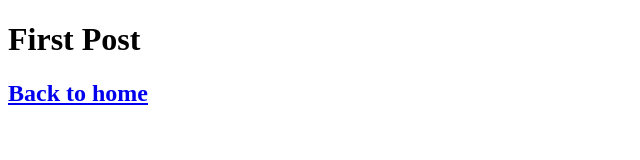
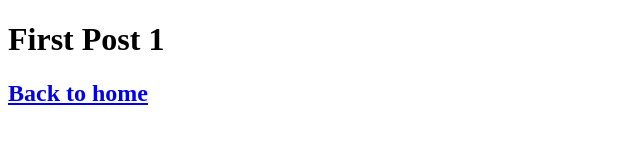
Before and after one commit to wjphe1/nextjs-mlm, a Next.js app: page /posts/first-post in a window 1280 px wide. Shown: the top 160 px of the page, without its empty margins (0-640 px from the left). Built offline with nearby package versions, Linux system fonts and the light colour scheme.

Commit message:
trigger deploy

```diff
--- a/pages/posts/first-post.js
+++ b/pages/posts/first-post.js
@@ -3,7 +3,7 @@ import Link from 'next/link'
 export default function FirstPost() {
   return (
     <>
-      <h1>First Post</h1>
+      <h1>First Post 1</h1>
       <h2>
         <Link href="/">
           <a>Back to home</a>
```
